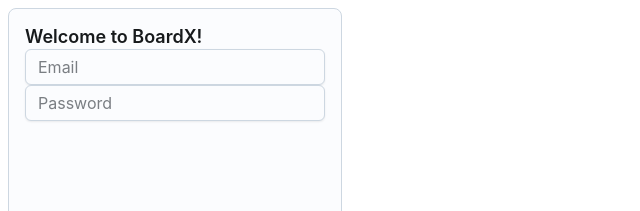
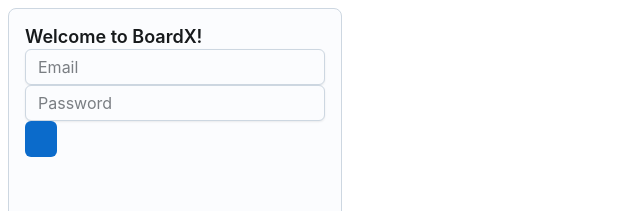
Before and after one commit to NammariD/design5, a React (Create React App) app: page / in a window 1280 px wide. Shown: the top 211 px of the page, without its empty margins (0-640 px from the left). Built offline with nearby package versions, Linux system fonts and the light colour scheme.

Commit message:
Update Demo.tsx

```diff
--- a/src/Demo.tsx
+++ b/src/Demo.tsx
@@ -4,6 +4,8 @@
 import Email from './components/Email';
 import Password from './components/Password';
 import AspectRatio from '@mui/joy/AspectRatio';
+import Button from '@mui/joy/Button';
+
 
 
 
@@ -16,6 +18,7 @@
         <Typography level="title-lg">Welcome to BoardX!</Typography>
         <Email />
         <Password />
+        <Button />
 
       </div>
 
```
